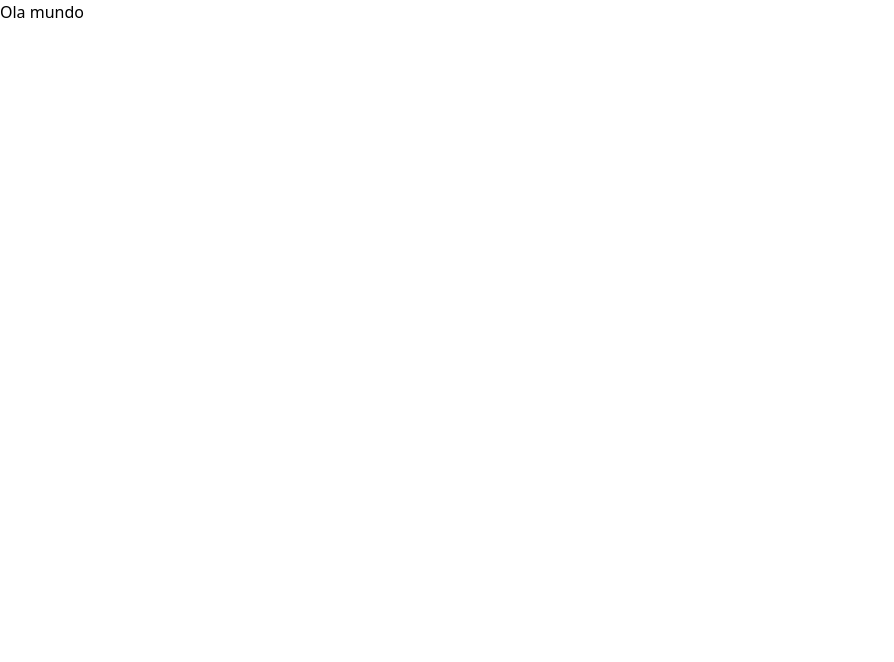
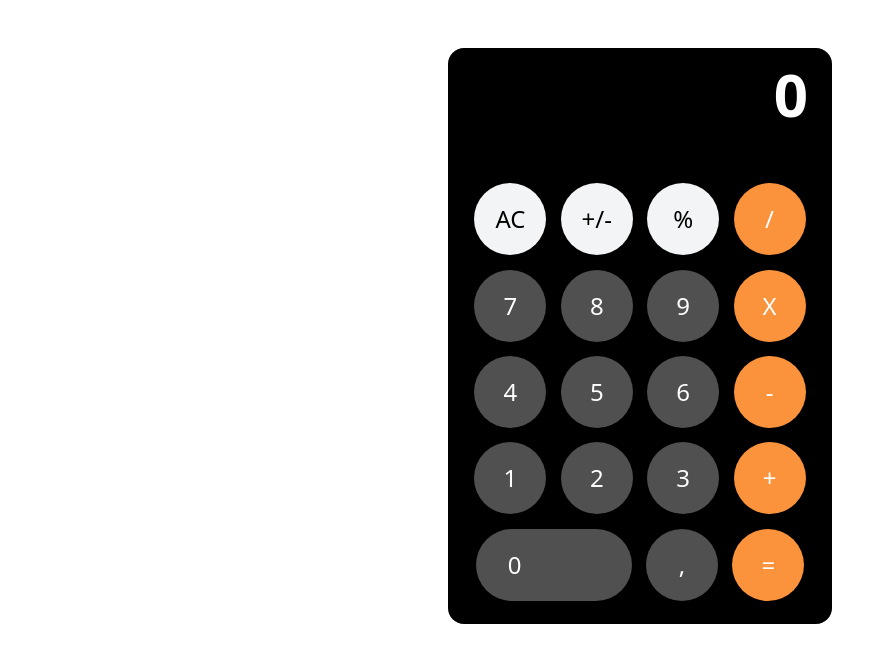
Before and after one commit to mayconjzj/Calculadora, a Next.js app: page / in a window 1280 px wide. Shown: the top 662 px of the page, without its empty margins (0-894 px from the left). Built offline with nearby package versions, Linux system fonts and the light colour scheme.

Commit message:
new commit

```diff
--- a/src/app/page.tsx
+++ b/src/app/page.tsx
@@ -1,7 +1,9 @@
-export default function Home() {
+import { Calculator } from '@/components/Calculator';
+
+export default function Calculadora() {
   return (
     <main>
-      <div>Ola mundo</div>
+      <Calculator />
     </main>
   );
 }
--- /dev/null
+++ b/src/components/Calculator/Calculator.tsx
@@ -0,0 +1,88 @@
+'use client';
+
+import { useCalculator } from './hooks';
+import * as S from './styles';
+
+export const Calculator = () => {
+  const { num, setNum, inputNum } = useCalculator();
+
+  return (
+    <S.Container>
+      <h1 className="text-white font-bold text-6xl flex justify-end mr-2 h-16">
+        {num}
+      </h1>
+
+      <S.Wrapper>
+        <S.Button onClick={() => setNum(0)}>AC</S.Button>
+        <S.Button>+/-</S.Button>
+        <S.Button onClick={() => setNum(num / 100)}>%</S.Button>
+        <S.Button className="bg-orange-400 text-white">/</S.Button>
+        <S.Button
+          className="bg-[#505050] text-white"
+          onClick={() => inputNum(7)}
+        >
+          7
+        </S.Button>
+        <S.Button
+          className="bg-[#505050] text-white"
+          onClick={() => inputNum(8)}
+        >
+          8
+        </S.Button>
+        <S.Button
+          className="bg-[#505050] text-white"
+          onClick={() => inputNum(9)}
+        >
+          9
+        </S.Button>
+        <S.Button className="bg-orange-400 text-white">X</S.Button>
+        <S.Button
+          className="bg-[#505050] text-white"
+          onClick={() => inputNum(4)}
+        >
+          4
+        </S.Button>
+        <S.Button
+          className="bg-[#505050] text-white"
+          onClick={() => inputNum(5)}
+        >
+          5
+        </S.Button>
+        <S.Button
+          className="bg-[#505050] text-white"
+          onClick={() => inputNum(6)}
+        >
+          6
+        </S.Button>
+        <S.Button className="bg-orange-400 text-white">-</S.Button>
+        <S.Button
+          className="bg-[#505050] text-white"
+          onClick={() => inputNum(1)}
+        >
+          1
+        </S.Button>
+        <S.Button
+          className="bg-[#505050] text-white"
+          onClick={() => inputNum(2)}
+        >
+          2
+        </S.Button>
+        <S.Button
+          className="bg-[#505050] text-white"
+          onClick={() => inputNum(3)}
+        >
+          3
+        </S.Button>
+        <S.Button className="bg-orange-400 text-white">+</S.Button>
+        <S.Button
+          className="bg-[#505050] text-white w-[6.5em] text-start px-[2rem]"
+          onClick={() => inputNum(0)}
+        >
+          0
+        </S.Button>
+        <S.Button className="bg-[#505050] text-white">,</S.Button>
+        <S.Button className="bg-orange-400 text-white">=</S.Button>
+      </S.Wrapper>
+    </S.Container>
+  );
+};
--- /dev/null
+++ b/src/components/Calculator/hooks/index.ts
@@ -0,0 +1 @@
+export * from './useCalculator';
--- /dev/null
+++ b/src/components/Calculator/hooks/useCalculator/index.ts
@@ -0,0 +1 @@
+export * from './useCalculator';
--- /dev/null
+++ b/src/components/Calculator/hooks/useCalculator/useCalculator.ts
@@ -0,0 +1,15 @@
+import { useState } from 'react';
+
+export const useCalculator = () => {
+  const [num, setNum] = useState(0);
+
+  const inputNum = (value: number) => {
+    setNum(num === 0 ? value : Number(num.toString() + value.toString()));
+  };
+
+  return {
+    num,
+    setNum,
+    inputNum
+  };
+};
--- /dev/null
+++ b/src/components/Calculator/index.ts
@@ -0,0 +1 @@
+export { Calculator } from './Calculator';
--- /dev/null
+++ b/src/components/Calculator/styles.ts
@@ -0,0 +1,29 @@
+import tw from 'tailwind-styled-components';
+
+export const Button = tw.button`
+  w-[3em]
+  h-[3em]
+  text-[1.5rem]
+  rounded-full
+  bg-gray-100
+  m-[0.3em]
+  hover:cursor-pointer
+`;
+
+export const Container = tw.div`
+  flex
+  flex-col
+  gap-y-[3em]
+  rounded-[1em]
+  bg-black
+  mt-[3em]
+  mx-auto
+  max-w-sm
+  p-[1em]
+`;
+
+export const Wrapper = tw.div`
+  flex
+  flex-wrap
+  justify-center
+`;
--- a/src/styles/globals.css
+++ b/src/styles/globals.css
@@ -1,3 +1,9 @@
 @tailwind base;
 @tailwind components;
 @tailwind utilities;
+
+* {
+  padding: 0;
+  margin: 0;
+  box-sizing: border-box;
+}
```
Also changed, not shown: package.json (+7 -4 lines), 1 other file (tests, documents, lock files or other folders).
